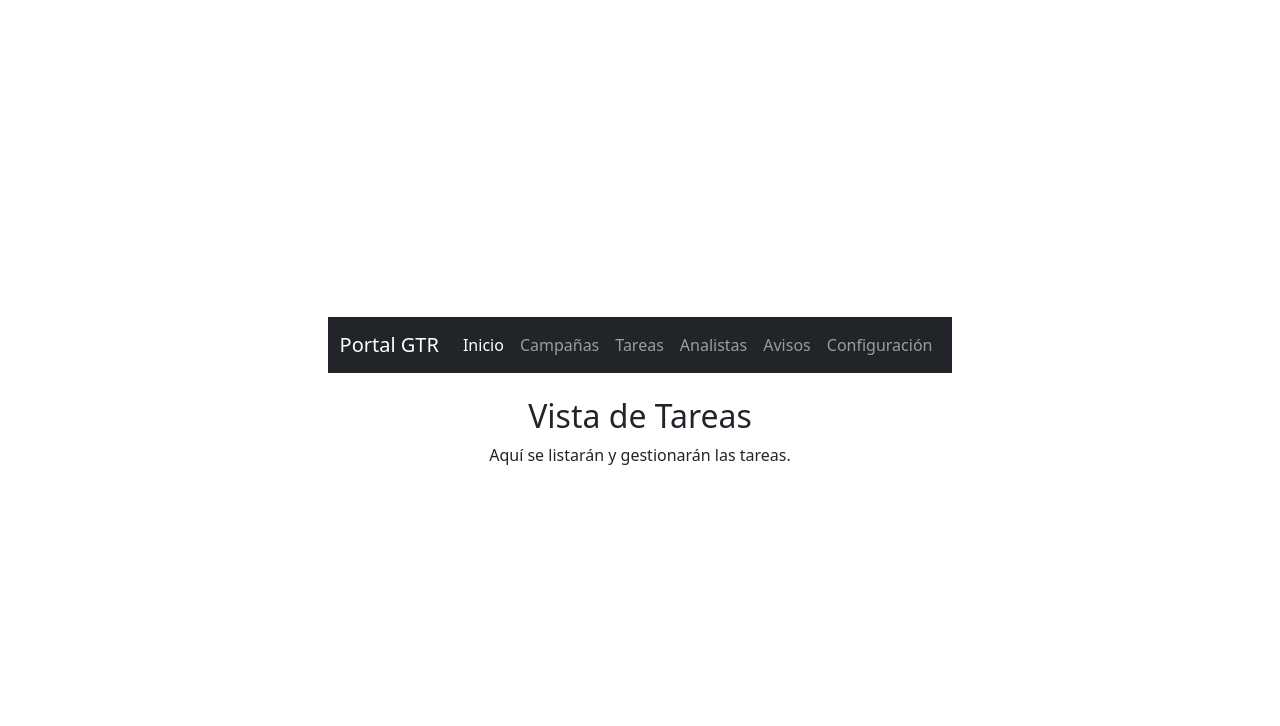
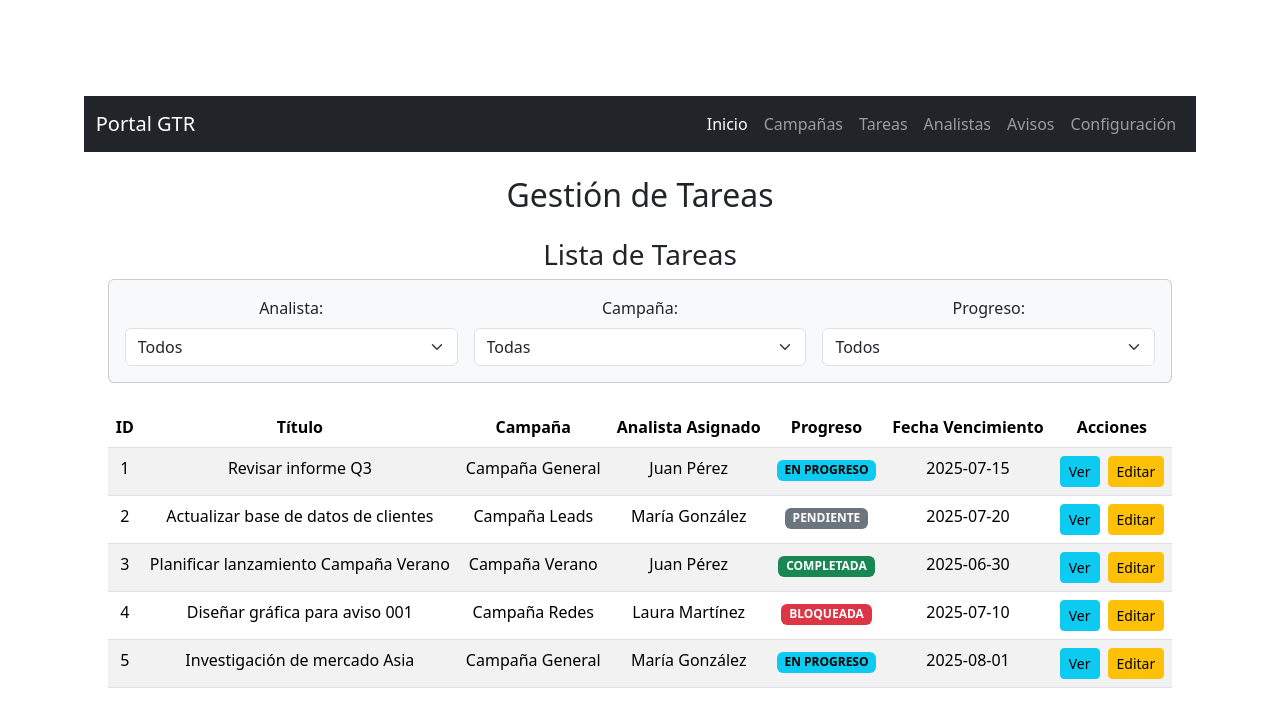
Before and after one commit to Charlydk/Portal_GTR, a React (Vite) app in the folder frontend/portal-gtr-frontend/: page /tareas in a window 1280 px wide. Shown: the top 726 px of the page. Built offline with nearby package versions, Linux system fonts and the light colour scheme.

Commit message:
agregando componentes lista tareas y detalle tareas

```diff
--- a/frontend/portal-gtr-frontend/src/components/ListaTareas.jsx
+++ b/frontend/portal-gtr-frontend/src/components/ListaTareas.jsx
@@ -0,0 +1,153 @@
+// src/components/ListaTareas.jsx
+
+import React, { useState, useEffect } from 'react';
+
+function ListaTareas() {
+  // Datos de prueba (simulando lo que vendría de tu API)
+  const [allTareas, setAllTareas] = useState([
+    { id: 1, titulo: 'Revisar informe Q3', descripcion: 'Análisis de ventas del tercer trimestre.', progreso: 'EN_PROGRESO', fecha_vencimiento: '2025-07-15', analista_id: 1, analista_nombre: 'Juan Pérez', campana_id: 1, campana_nombre: 'Campaña General' },
+    { id: 2, titulo: 'Actualizar base de datos de clientes', descripcion: 'Importar nuevos leads de la feria ExpoTech.', progreso: 'PENDIENTE', fecha_vencimiento: '2025-07-20', analista_id: 2, analista_nombre: 'María González', campana_id: 2, campana_nombre: 'Campaña Leads' },
+    { id: 3, titulo: 'Planificar lanzamiento Campaña Verano', descripcion: 'Definir estrategia de marketing para la nueva temporada.', progreso: 'COMPLETADA', fecha_vencimiento: '2025-06-30', analista_id: 1, analista_nombre: 'Juan Pérez', campana_id: 3, campana_nombre: 'Campaña Verano' },
+    { id: 4, titulo: 'Diseñar gráfica para aviso 001', descripcion: 'Diseño de banner para redes sociales.', progreso: 'BLOQUEADA', fecha_vencimiento: '2025-07-10', analista_id: 3, analista_nombre: 'Laura Martínez', campana_id: 4, campana_nombre: 'Campaña Redes' },
+    { id: 5, titulo: 'Investigación de mercado Asia', descripcion: 'Análisis de competencia en el mercado asiático.', progreso: 'EN_PROGRESO', fecha_vencimiento: '2025-08-01', analista_id: 2, analista_nombre: 'María González', campana_id: 1, campana_nombre: 'Campaña General' },
+  ]);
+
+  // Datos de prueba para los selects de filtros (simulando lo que vendría de tu API)
+  const [analistas, setAnalistas] = useState([
+    { id: 1, nombre: 'Juan Pérez' },
+    { id: 2, nombre: 'María González' },
+    { id: 3, nombre: 'Laura Martínez' },
+  ]);
+
+  const [campanas, setCampanas] = useState([
+    { id: 1, nombre: 'Campaña General' },
+    { id: 2, nombre: 'Campaña Leads' },
+    { id: 3, nombre: 'Campaña Verano' },
+    { id: 4, nombre: 'Campaña Redes' },
+  ]);
+
+  const [progresoOpciones] = useState([
+    'PENDIENTE', 'EN_PROGRESO', 'COMPLETADA', 'BLOQUEADA'
+  ]);
+
+  // Estados para guardar los valores seleccionados de los filtros
+  const [filtroAnalista, setFiltroAnalista] = useState(''); // ID del analista, '' para "Todos"
+  const [filtroCampana, setFiltroCampana] = useState('');   // ID de la campaña, '' para "Todas"
+  const [filtroProgreso, setFiltroProgreso] = useState(''); // Estado de progreso, '' para "Todos"
+
+  // Lógica de filtrado
+  const tareasFiltradas = allTareas.filter(tarea => {
+    const coincideAnalista = filtroAnalista ? tarea.analista_id === parseInt(filtroAnalista) : true;
+    const coincideCampana = filtroCampana ? tarea.campana_id === parseInt(filtroCampana) : true;
+    const coincideProgreso = filtroProgreso ? tarea.progreso === filtroProgreso : true;
+    return coincideAnalista && coincideCampana && coincideProgreso;
+  });
+
+  return (
+    <div className="container mt-4">
+      <h3>Lista de Tareas</h3>
+
+      {/* Sección de Filtros */}
+      <div className="card mb-4 p-3 bg-light">
+        <div className="row g-3">
+          <div className="col-md-4">
+            <label htmlFor="filtroAnalista" className="form-label">Analista:</label>
+            <select
+              id="filtroAnalista"
+              className="form-select"
+              value={filtroAnalista}
+              onChange={(e) => setFiltroAnalista(e.target.value)}
+            >
+              <option value="">Todos</option>
+              {analistas.map(analista => (
+                <option key={analista.id} value={analista.id}>
+                  {analista.nombre}
+                </option>
+              ))}
+            </select>
+          </div>
+          <div className="col-md-4">
+            <label htmlFor="filtroCampana" className="form-label">Campaña:</label>
+            <select
+              id="filtroCampana"
+              className="form-select"
+              value={filtroCampana}
+              onChange={(e) => setFiltroCampana(e.target.value)}
+            >
+              <option value="">Todas</option>
+              {campanas.map(campana => (
+                <option key={campana.id} value={campana.id}>
+                  {campana.nombre}
+                </option>
+              ))}
+            </select>
+          </div>
+          <div className="col-md-4">
+            <label htmlFor="filtroProgreso" className="form-label">Progreso:</label>
+            <select
+              id="filtroProgreso"
+              className="form-select"
+              value={filtroProgreso}
+              onChange={(e) => setFiltroProgreso(e.target.value)}
+            >
+              <option value="">Todos</option>
+              {progresoOpciones.map(progreso => (
+                <option key={progreso} value={progreso}>
+                  {progreso.replace('_', ' ')}
+                </option>
+              ))}
+            </select>
+          </div>
+        </div>
+      </div>
+
+      {/* Tabla de Tareas Filtradas */}
+      <div className="table-responsive">
+        <table className="table table-striped table-hover">
+          <thead>
+            <tr>
+              <th>ID</th>
+              <th>Título</th>
+              <th>Campaña</th>
+              <th>Analista Asignado</th>
+              <th>Progreso</th>
+              <th>Fecha Vencimiento</th>
+              <th>Acciones</th>
+            </tr>
+          </thead>
+          <tbody>
+            {/* Ahora mapeamos sobre tareasFiltradas */}
+            {tareasFiltradas.map(tarea => (
+              <tr key={tarea.id}>
+                <td>{tarea.id}</td>
+                <td>{tarea.titulo}</td>
+                <td>{tarea.campana_nombre}</td>
+                <td>{tarea.analista_nombre}</td>
+                <td>
+                  <span className={`badge ${
+                    tarea.progreso === 'PENDIENTE' ? 'text-bg-secondary' :
+                    tarea.progreso === 'EN_PROGRESO' ? 'text-bg-info' :
+                    tarea.progreso === 'COMPLETADA' ? 'text-bg-success' :
+                    tarea.progreso === 'BLOQUEADA' ? 'text-bg-danger' : 'text-bg-light'
+                  }`}>
+                    {tarea.progreso.replace('_', ' ')}
+                  </span>
+                </td>
+                <td>{tarea.fecha_vencimiento}</td>
+                <td>
+                  <button className="btn btn-sm btn-info me-2">Ver</button>
+                  <button className="btn btn-sm btn-warning">Editar</button>
+                </td>
+              </tr>
+            ))}
+          </tbody>
+        </table>
+      </div>
+      {tareasFiltradas.length === 0 && (
+        <p className="text-center mt-3 text-muted">No se encontraron tareas que coincidan con los filtros.</p>
+      )}
+    </div>
+  );
+}
+
+export default ListaTareas;
--- a/frontend/portal-gtr-frontend/src/pages/TareasPage.jsx
+++ b/frontend/portal-gtr-frontend/src/pages/TareasPage.jsx
@@ -1,11 +1,11 @@
-// src/pages/TareasPage.jsx
 import React from 'react';
+import ListaTareas from '../components/ListaTareas'; // <-- Importa el componente
 
 function TareasPage() {
   return (
     <div className="container mt-4">
-      <h2>Vista de Tareas</h2>
-      <p>Aquí se listarán y gestionarán las tareas.</p>
+      <h2>Gestión de Tareas</h2>
+      <ListaTareas /> {/* <-- Renderiza el componente ListaTareas */}
     </div>
   );
 }
```
Also changed, not shown: frontend/portal-gtr-frontend/src/components/DetalleTarea.jsx (added).
